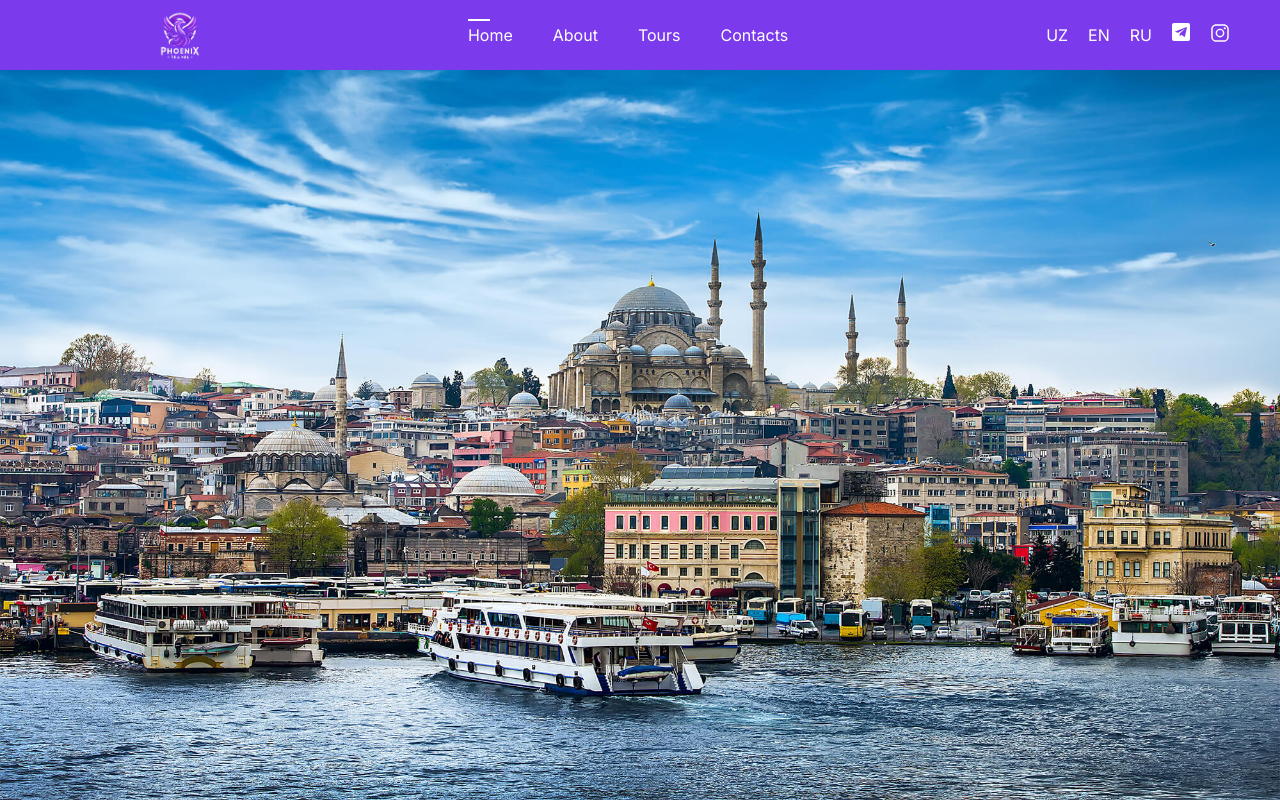
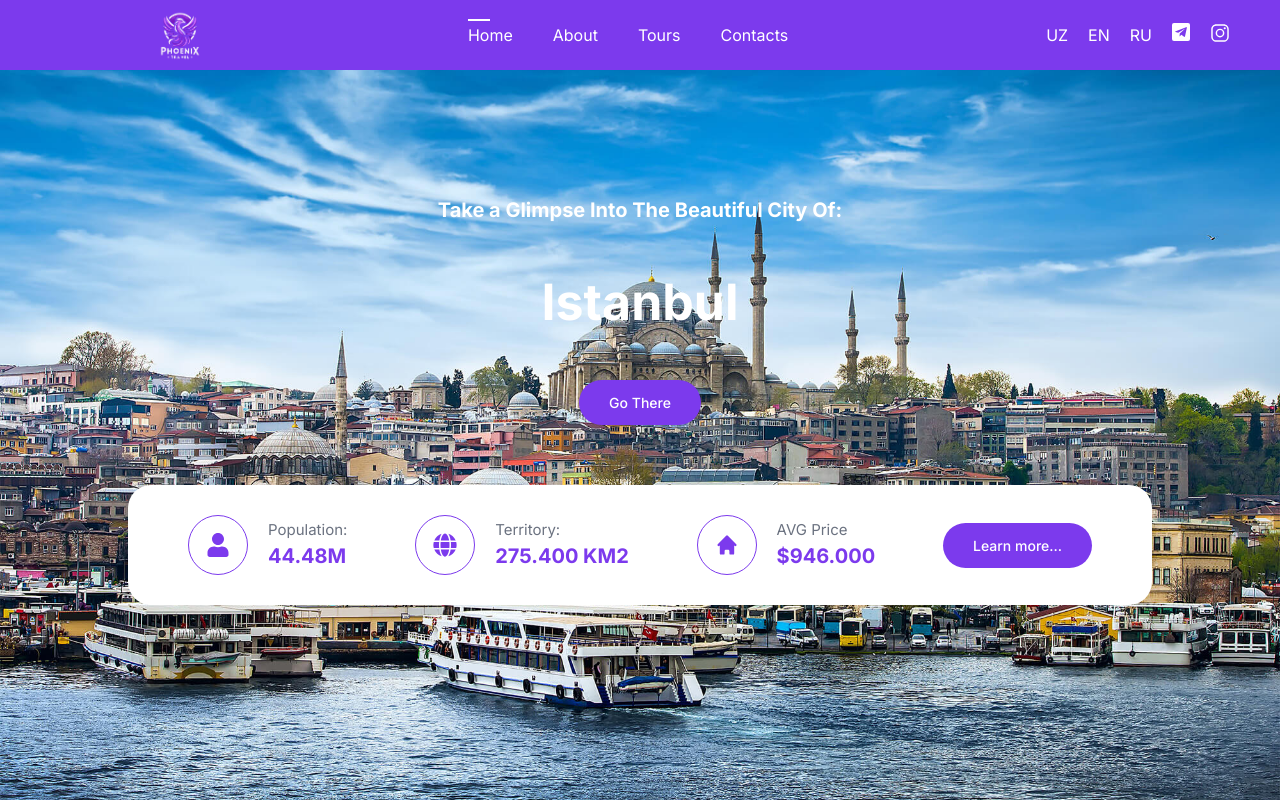
Before and after one commit to Sadriddin0124/tour, a Next.js app: page /en in a window 1280 px wide. Shown: the top 802 px of the page. Built offline with nearby package versions, Linux system fonts and the light colour scheme.

Commit message:
nimadirr

```diff
--- a/src/app/[locale]/page.tsx
+++ b/src/app/[locale]/page.tsx
@@ -321,8 +321,8 @@ export default function Home() {
   return (
     <div>
       <Navbar navLinkItem={navLink} />
-      {/* <HeaderSlider data={sliderData} /> */}
-      <Image src={Istanbul} alt="header" width={1000} height={1000} className="w-[100%] h-[100vh]"/>
+      <HeaderSlider data={sliderData} />
+      {/* <Image src={Istanbul} alt="header" width={1000} height={1000} className="w-[100%] h-[100vh]"/> */}
       <CardSlider
         OffersData={OffersData}
         Offers={{ title: t("offers.title"), subtitle: t("offers.subtitle") }}
--- a/src/app/ui/HeaderSlider/HeaderSlider.tsx
+++ b/src/app/ui/HeaderSlider/HeaderSlider.tsx
@@ -7,28 +7,28 @@ import Sharm from "../../../assets/sharm.jpg";
 import { SliderType } from "@/app/types/slider.types";
 import Link from "next/link";
 import { FaUser } from "react-icons/fa";
+import { Swiper, SwiperSlide } from 'swiper/react';
 import { FaGlobe } from "react-icons/fa";
 import { HiHome } from "react-icons/hi";
+import 'swiper/css';
 
 const HeaderSlider = ({ data }: { data: SliderType[] }) => {
   console.log(data);
 
   return (
-    <Splide
-      options={{
-        type: "loop",
-        perPage: 1,
-        pagination: true,
-        arrows: true,
-        autoplay: true,
-        interval: 3000,
-        speed: 600,
-      }}
-      style={{ height: "100vh", width: "100vw" }}
+    <Swiper
+      spaceBetween={0}
+      loop={true}
+      slidesPerView={1}
+      autoplay={true}
+      onSlideChange={() => console.log('slide change')}
+      onSwiper={(swiper) => console.log(swiper)}
+      className='h-[100vh]'
     >
+      ...
       {data?.map((item, index) => {
         return (
-          <SplideSlide className="h-[100vh]" key={index}>
+            <SwiperSlide  className="h-[100vh]" key={index}>
             <Image
               width={1000}
               height={600}
@@ -85,11 +85,12 @@ const HeaderSlider = ({ data }: { data: SliderType[] }) => {
                 <Link href={""} className="px-[30px] py-[12px] bg-violet-600 rounded-full text-white text-[14px] font-[500]">{item?.learn_more}</Link>
               </div>
             </div>
-          </SplideSlide>
+
+            </SwiperSlide>
         );
       })}
-    </Splide>
+      </Swiper>
   );
 };
 
-export default HeaderSlider;
+export default HeaderSlider
```
